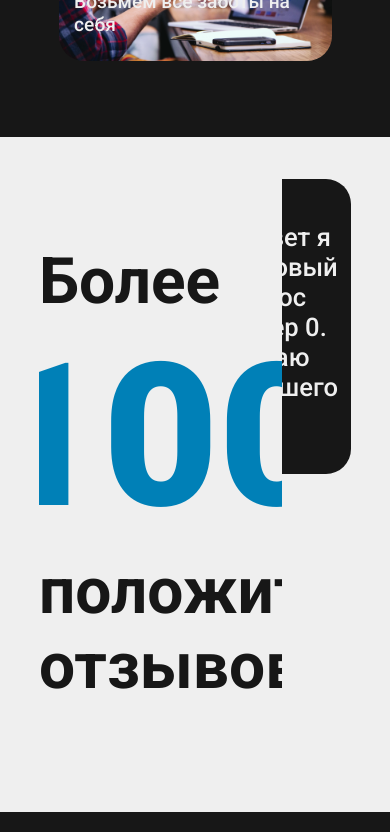
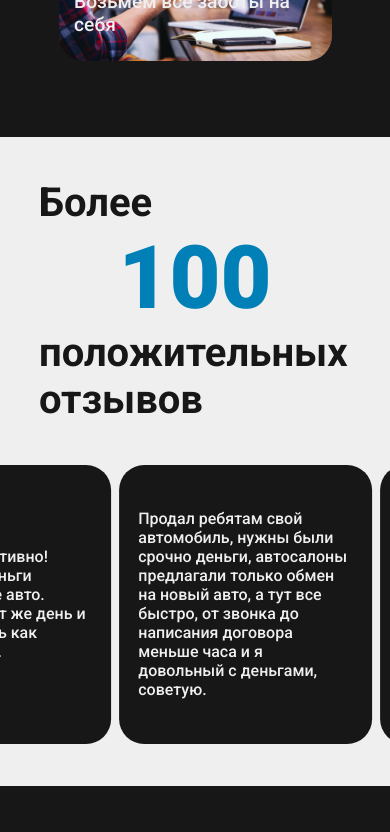
Before and after one commit to sirsur/auto-selection, a Next.js app: page / in a window 390 px wide. Shown: the part 4920-5752 px from the top of the page. Built offline with nearby package versions, Linux system fonts and the light colour scheme.

Commit message:
feedback carousel, style and media ready

```diff
--- a/package.json
+++ b/package.json
@@ -9,6 +9,7 @@
     "lint": "next lint"
   },
   "dependencies": {
+    "@material-ui/core": "^4.12.4",
     "@next/font": "^13.0.6",
     "dotenv": "^16.0.3",
     "framer-motion": "^7.6.19",
--- a/pages/components/Feedback.js
+++ b/pages/components/Feedback.js
@@ -1,17 +1,34 @@
 import styles from '../../styles/component.module.css';
-import { useState, useEffect } from 'react';
-import { motion, AnimatePresence } from 'framer-motion';
+import { motion } from 'framer-motion';
+import { useMediaQuery } from "@material-ui/core";
 
 const feedbacks = [
-    'Привет я тестовый запрос номер 0. Желаю хорошего дня',
-    'Привет я тестовый запрос номер 1. Пиздец как ты меня уже заебал крутить',
-    'Привет я тестовый запрос номер 2. Программист ты конечно да',
-    'Привет я тестовый запрос номер 3. Поскорее бы отдохнуть',
-    'Привет я тестовый запрос номер 4. Скоро новый год',
-    'Привет я тестовый запрос номер 5. Это какой-то ужас а не браузерные события',
+    'Очень доволен, что при продаже автомобиля обратился именно к вам. Оперативно приехали, сделали фотографии, реально оценили техническое состояние. Помогли продать Toyota Camry в кратчайшие сроки.',
+    'Продавала авто после ДТП. Все быстро оформили. А главное дали отличную цену. Спасибо большое.',
+    'Решила продать свой форд. Среди множества конкурентов, данная компания предложила больше всех. Осталась довольна сотрудничеством и рекомендую другим автовладельцам.',
+    'Работают оперативно! Нужны были деньги предложил свое авто. Рассчитали в тот же день и помогли продать как можно быстрее.',
+    'Продал ребятам свой автомобиль, нужны были срочно деньги, автосалоны предлагали только обмен на новый авто, а тут все быстро, от звонка до написания договора меньше часа и я довольный с деньгами, советую.',
+    'Парень, который работал со мной - молодец, работает четко! Самое главное вежливый и доброжелательный. Расчет сразу без задержки!',
 ];
 
+const variants = {
+    desktop: {
+        y: ['calc(0*37vh)', 'calc(1*37vh)', 'calc(2*37vh)', 'calc(3*37vh)', 'calc(4*37vh)', 'calc(5*37vh)', 'calc(6*37vh)']
+    },
+    tablet: {
+        x: ['calc(0*63vw)', 'calc(1*63vw)', 'calc(2*63vw)', 'calc(3*63vw)', 'calc(4*63vw)', 'calc(5*63vw)', 'calc(6*63vw)'],
+        y: [0, 0, 0, 0, 0, 0, 0]
+    },
+    mobile: {
+        x: ['calc(0*67vw)', 'calc(1*67vw)', 'calc(2*67vw)', 'calc(3*67vw)', 'calc(4*67vw)', 'calc(5*67vw)', 'calc(6*67vw)'],
+        y: [0, 0, 0, 0, 0, 0, 0]
+    }
+}
+
 export default function Feedback() {
+    let isDesktop = useMediaQuery("(max-width:1024px)");
+    let isMobile = useMediaQuery("(max-width:750px)");
+
     return (
         <section id='feedback'>
             <div>
@@ -19,43 +36,42 @@ export default function Feedback() {
                 <h1>100</h1>
                 <h2>положительных отзывов</h2>
             </div>
-            <AnimatePresence>
-                <motion.div className={styles.carousel}>
-                        <motion.div className={styles.carousel_item}>
-                            <p>{feedbacks[0]}</p>
-                        </motion.div>
-                </motion.div>
-            </AnimatePresence>
-            {
-                /*
             <motion.div
                 className={styles.carousel}
-                animate={{ y: '37vh' }}
-                transition={{ delay: 5, repeat: Infinity, duration: 1, repeatDelay: 5 }}
+                animate={
+                    isMobile ? "mobile" : (isDesktop ? "tablet" : "desktop")
+                }
+                transition={{
+                    repeat: Infinity,
+                    ease: "backInOut",
+                    duration: 40
+                }}
+                variants={variants}
             >
-                <div className={styles.carousel_item_prev_prev}>
-                    { prevPrevSlide }
-                </div>
                 <motion.div
-                    className={styles.carousel_item_prev}
-                    animate={{ filter: 'blur(0px)' }}
-                    transition={{ delay: 5, repeat: Infinity, duration: 1, repeatDelay: 5 }}
+                    className={ styles.carousel_item }
                 >
-                    { prevSlide }
+                    <p>{feedbacks[feedbacks.length - 2]}</p>
                 </motion.div>
                 <motion.div
-                    className={styles.carousel_item_cur}
-                    animate={{ filter: 'blur(7px)' }}
-                    transition={{ delay: 5, repeat: Infinity, duration: 1, repeatDelay: 5 }}
+                    className={ styles.carousel_item }
                 >
-                    { curSlide }
+                    <p>{feedbacks[feedbacks.length - 1]}</p>
                 </motion.div>
-                <div className={styles.carousel_item_next}>
-                    { nextSlide }
-                </div>
+                {feedbacks?.map((feedback, index) =>
+                    <motion.div
+                        key={ index }
+                        className={ styles.carousel_item }
+                    >
+                        <p>{feedback}</p>
+                    </motion.div>
+                )}
+                <motion.div
+                    className={ styles.carousel_item }
+                >
+                    <p>{feedbacks[0]}</p>
+                </motion.div>
             </motion.div>
-            */
-            }
         </section>
     )
 };
--- a/styles/component.module.css
+++ b/styles/component.module.css
@@ -446,7 +446,7 @@
     display: flex;
     flex-direction: column;
     gap: 2vh;
-    padding-bottom: 35vh;
+    padding-bottom: 220vh;
 }
 
 .carousel_item {
@@ -459,95 +459,11 @@
     align-items: center;
     background-color: #171717;
     border-radius: 25px;
-    -webkit-backface-visibility: hidden;
-    -moz-backface-visibility: hidden;
-    -webkit-transform: translate3d(0, 0, 0);
-    -moz-transform: translate3d(0, 0, 0);
 }
 
 .carousel_item p {
     color: #EFEFEF;
     font-size: 1.6em;
-}
-
-.carousel_item_prev_prev {
-    height: 35vh;
-    width: 35vw;
-    padding: 0 3vw 0 3vw;
-    display: flex;
-    align-self: flex-start;
-    justify-content: center;
-    align-items: center;
-    font-size: 1.6em;
-    color: #EFEFEF;
-    background-color: #171717;
-    border-radius: 25px;
-    -webkit-filter: blur(7px);
-    -moz-filter: blur(7px);
-    -o-filter: blur(7px);
-    -ms-filter: blur(7px);
-    filter: blur(7px);
-}
-
-.carousel_item_prev {
-    height: 35vh;
-    width: 35vw;
-    padding: 0 3vw 0 3vw;
-    display: flex;
-    justify-content: center;
-    align-items: center;
-    font-size: 1.6em;
-    color: #EFEFEF;
-    background-color: #171717;
-    border-radius: 25px;
-    -webkit-filter: blur(7px);
-    -moz-filter: blur(7px);
-    -o-filter: blur(7px);
-    -ms-filter: blur(7px);
-    filter: blur(7px);
-    -webkit-backface-visibility: hidden;
-    -moz-backface-visibility: hidden;
-    -webkit-transform: translate3d(0, 0, 0);
-    -moz-transform: translate3d(0, 0, 0);
-}
-
-.carousel_item_cur {
-    height: 35vh;
-    width: 35vw;
-    padding: 0 3vw 0 3vw;
-    display: flex;
-    justify-content: center;
-    align-items: center;
-    font-size: 1.6em;
-    color: #EFEFEF;
-    background-color: #171717;
-    border-radius: 25px;
-    -webkit-backface-visibility: hidden;
-    -moz-backface-visibility: hidden;
-    -webkit-transform: translate3d(0, 0, 0);
-    -moz-transform: translate3d(0, 0, 0);
-}
-
-.carousel_item_next {
-    height: 35vh;
-    width: 35vw;
-    padding: 0 3vw 0 3vw;
-    display: flex;
-    justify-content: center;
-    align-items: center;
-    font-size: 1.6em;
-    color: #EFEFEF;
-    background-color: #171717;
-    border-radius: 25px;
-    -webkit-filter: blur(7px);
-    -moz-filter: blur(7px);
-    -o-filter: blur(7px);
-    -ms-filter: blur(7px);
-    filter: blur(7px);
-    -webkit-backface-visibility: hidden;
-    -moz-backface-visibility: hidden;
-    -webkit-transform: translate3d(0, 0, 0);
-    -moz-transform: translate3d(0, 0, 0);
 }
 
 .comment_form {
@@ -621,6 +537,11 @@
 
 .centering_grid_media {
     grid-column: 3 / 5;
+}
+
+.next {
+    color: black;
+    font-size: 2rem;
 }
 
 @media (min-width: 1400px) {
@@ -713,6 +634,19 @@
     .comment_form_textarea textarea {
         padding: 3.5vh 2vh 2vh 2vh;
     }
+
+    .carousel {
+        width: auto;
+        flex-direction: row;
+        gap: 2vw;
+        margin-top: 5vh;
+        padding: 0 376vw 0 0;
+    }
+
+    .carousel_item {
+        height: 30vh;
+        width: 55vw;
+    }
 }
 
 @media (min-width: 450px) and (max-width: 750px) {
@@ -776,6 +710,20 @@
 
     .comment_form_textarea {
         grid-area: 3;
+    }
+
+    .carousel {
+        width: auto;
+        flex-direction: row;
+        gap: 2vw;
+        margin-top: 5vh;
+        padding: 0 402vw 0 0;
+    }
+
+    .carousel_item {
+        height: 30vh;
+        width: 55vw;
+        padding: 0 5vw 0 5vw;
     }
 }
 
@@ -842,6 +790,20 @@
 
     .comment_form_textarea {
         height: 20vh;
+    }
+
+    .carousel {
+        width: auto;
+        flex-direction: row;
+        gap: 2vw;
+        margin-top: 5vh;
+        padding: 0 376vw 0 0;
+    }
+
+    .carousel_item {
+        height: 33vh;
+        width: 55vw;
+        padding: 0 5vw 0 5vw;
     }
 }
 
@@ -945,4 +907,18 @@
     .review_form_photo p {
         font-size: 1rem;
     }
+
+    .carousel {
+        width: auto;
+        flex-direction: row;
+        gap: 2vw;
+        margin-top: 5vh;
+        padding: 0 376vw 0 0;
+    }
+
+    .carousel_item {
+        height: 45vh;
+        width: 55vw;
+        padding: 0 5vw 0 5vw;
+    }
 }
--- a/styles/global.css
+++ b/styles/global.css
@@ -113,7 +113,7 @@ span {
 }
 
 #feedback {
-    overflow-y: hidden;
+    overflow: hidden;
     height: 70vh;
     display: flex;
     flex-direction: row;
@@ -148,6 +148,12 @@ footer a {
     color: #171717;
 }
 
+@media (min-width: 1400px) {
+    #feedback p {
+        font-size: 1.5rem;
+    }
+}
+
 @media (min-width: 1026px) and (max-width: 1400px) {
     header {
         background-position: right 10% bottom;
@@ -159,6 +165,18 @@ footer a {
 
     h1 {
         font-size: 4em;
+    }
+
+    #feedback h1 {
+        font-size: 8rem;
+    }
+
+    #feedback h2 {
+        font-size: 3.5rem;
+    }
+
+    #feedback p {
+        font-size: 1.2rem;
     }
 }
 
@@ -180,6 +198,25 @@ footer a {
         font-size: 2em;
     }
 
+    #feedback {
+        flex-direction: column;
+        height: 100%;
+    }
+
+    #feedback h1 {
+        font-size: 8rem;
+        margin: 0;
+    }
+
+    #feedback h2 {
+        font-size: 4rem;
+    }
+
+    #feedback p {
+        font-size: 1.2rem;
+    }
+
+
     footer {
         display: none;
     }
@@ -200,6 +237,24 @@ footer a {
     }
 
     p {
+        font-size: 1.2rem;
+    }
+
+    #feedback {
+        flex-direction: column;
+        height: 100%;
+    }
+
+    #feedback h1 {
+        font-size: 7rem;
+        margin: 0;
+    }
+
+    #feedback h2 {
+        font-size: 3rem;
+    }
+
+    #feedback p {
         font-size: 1.2rem;
     }
 
@@ -236,6 +291,24 @@ footer a {
         font-size: 1.5rem;
     }
 
+    #feedback {
+        flex-direction: column;
+        height: 100%;
+    }
+
+    #feedback h1 {
+        font-size: 5.5rem;
+        margin: 0;
+    }
+
+    #feedback h2 {
+        font-size: 2.5rem;
+    }
+
+    #feedback p {
+        font-size: 1rem;
+    }
+
     footer {
         display: none;
     }
@@ -269,6 +342,24 @@ footer a {
         font-size: 1rem;
     }
 
+    #feedback {
+        flex-direction: column;
+        height: 100%;
+    }
+
+    #feedback h1 {
+        font-size: 7rem;
+        margin: 0;
+    }
+
+    #feedback h2 {
+        font-size: 3rem;
+    }
+
+    #feedback p {
+        font-size: 1rem;
+    }
+
     footer {
         display: none;
     }
```
Also changed, not shown: 1 other file (tests, documents, lock files or other folders).
